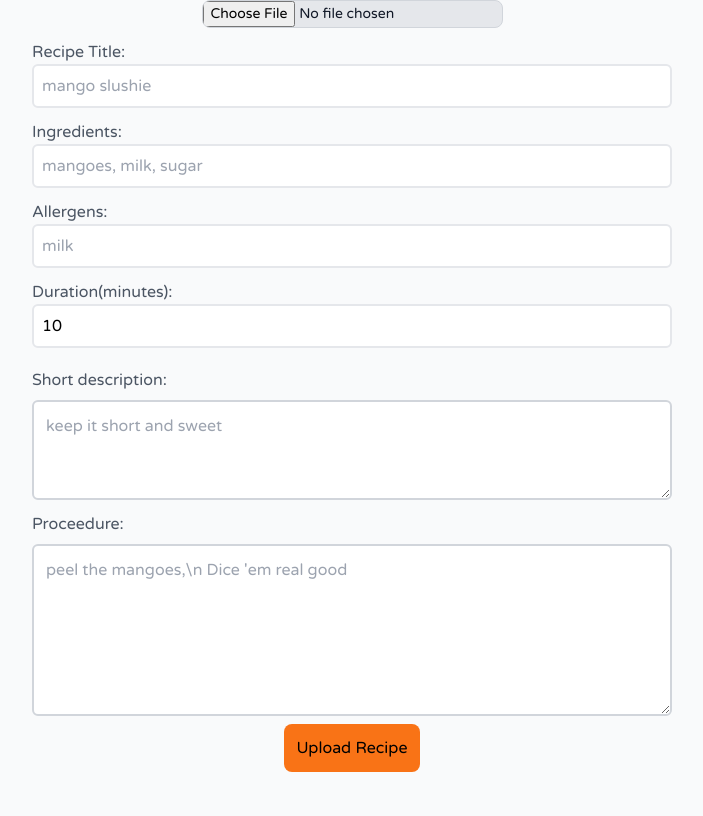
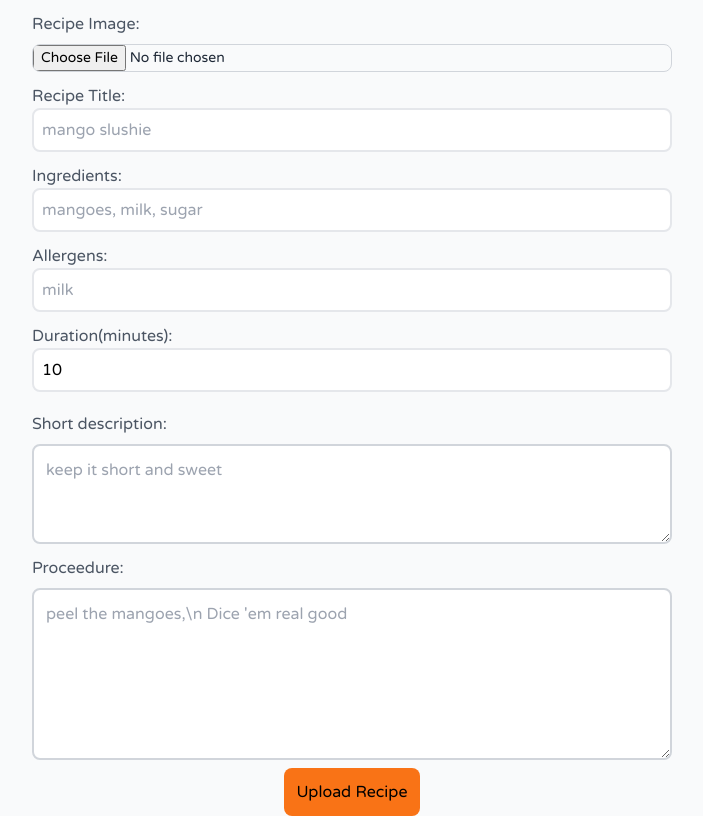
Before and after one commit to musaubrian/quick-bytes, a Vue app: page /add in a window 1280 px wide. Shown: the whole page, without its empty margins (288-991 px from the left). Built offline with nearby package versions, Linux system fonts and the light colour scheme; no server answers.

Commit message:
chore: improve image picker look

```diff
--- a/src/components/RecipesCard.vue
+++ b/src/components/RecipesCard.vue
@@ -3,8 +3,10 @@
         <div class="col-span-4 md:col-span-2 border-2 border-gray-300 rounded-lg flex flex-col px-4 py-2 items-center justify-around capitalize shadow-md"
             v-for="recipe in recipeStore.recipes" :key="recipe.id">
             <div class="inline-flex w-full justify-end py-2">
-                <img :src="recipe.imgLink" alt="recipe image"
-                    class="w-full h-11 rounded-full pr-1 object-cover object-center">
+                <div class="w-full object-cover">
+                    <img :src="recipe.imgLink" alt="recipe image"
+                        class="w-full h-11 rounded-full pr-1 object-cover object-center hover:brightness-50 hover:scale-105">
+                </div>
                 <span
                     class=" bg-blue-500 text-gray-100 p-2 rounded-full text-xs text-center inline-flex items-center justify-center">
                     <i class="material-icons text-sm text-center">alarm</i>
@@ -15,19 +17,19 @@
             <span class="text-gray-700 text-start w-full font-bold inline-flex items-center">Ingredients:
                 <p class="md:text-start md:ml-2 md:w-full md:font-normal md:inline-block hidden">
                     {{
-                    recipe.ingredients
+                            recipe.ingredients
                     }}</p>
             </span>
             <p class="text-start ml-2 mb-2 w-full font-normal md:hidden">
                 {{
-                recipe.ingredients
+                        recipe.ingredients
                 }}</p>
 
             <span class="inline-flex font-semibold text-gray-700 w-full items-center border-b-2 py-2">
                 <span class="w-5/12">Possible
                     Allergens:</span>
                 <p class="text-orange-400 ml-1 font-normal w-7/12" v-if="recipe.allergen != ''"> {{
-                recipe.allergen
+                        recipe.allergen
                 }}</p>
                 <p class="text-orange-400 ml-1 font-normal" v-if="recipe.allergen === ''"> None specified</p>
             </span>
--- a/src/views/AddRecipes.vue
+++ b/src/views/AddRecipes.vue
@@ -1,25 +1,27 @@
 <template>
     <form @submit.prevent="uploadRecipes()" class="w-full h-full flex flex-col items-center justify-center">
+        <label for="recipe-title" class="w-10/12 text-left md:w-6/12 mt-3 text-gray-600">Recipe Image:</label>
         <input type="file" accept="image/*" @change="onUpload(string)"
-            class="w-auto text-sm text-gray-900 bg-gray-200 rounded-lg border border-gray-300 cursor-pointer focus:outline-none"
+            class="block w-10/12 md:w-6/12 text-sm mt-2 text-gray-800 bg-gray-50 rounded-lg border border-gray-300 cursor-pointer dark:text-gray-200 focus:outline-none dark:bg-gray-700 dark:border-gray-700 dark:placeholder-gray-100"
             id="file_input" required />
+
         <label for="recipe-title" class="w-10/12 text-left md:w-6/12 mt-3 text-gray-600">Recipe Title:</label>
-        <input type="text" name="recipe-title" id="" class="w-10/12 border-2 md:w-6/12 p-2 rounded-md"
+        <input type="text" name="recipe-title" id="" class="w-10/12 border-2 md:w-6/12 p-2 rounded-lg"
             placeholder="mango slushie" v-model="recipeTitle" required>
         <label for="recipe-ingredients" class="w-10/12 text-left md:w-6/12 mt-3 text-gray-600">Ingredients:</label>
-        <input type="text" name="recipe-ingredients" id="" class="w-10/12 border-2 md:w-6/12 p-2 rounded-md"
+        <input type="text" name="recipe-ingredients" id="" class="w-10/12 border-2 md:w-6/12 p-2 rounded-lg"
             placeholder="mangoes, milk, sugar" v-model="ingredients" required>
         <label for="allergens" class="w-10/12 text-left md:w-6/12 mt-3 text-gray-600">Allergens:</label>
-        <input type="text" name="allergens" id="" class="w-10/12 border-2 md:w-6/12 p-2 rounded-md" placeholder="milk"
+        <input type="text" name="allergens" id="" class="w-10/12 border-2 md:w-6/12 p-2 rounded-lg" placeholder="milk"
             v-model="allergens">
         <label for="duration" class="w-10/12 text-left md:w-6/12 mt-3 text-gray-600">Duration(minutes):</label>
-        <input type="number" name="duration" class="w-10/12 border-2 md:w-6/12 p-2 rounded-md mb-2" v-model="timeTaken"
+        <input type="number" name="duration" class="w-10/12 border-2 md:w-6/12 p-2 rounded-lg mb-2" v-model="timeTaken"
             required>
         <label for="process" class="w-10/12 text-left md:w-6/12 mt-3 text-gray-600">Short description:</label>
-        <textarea rows="3" class="border-2 border-gray-300 rounded-md mt-2 w-10/12 md:w-6/12 p-3" v-model="shortDesc"
+        <textarea rows="3" class="border-2 border-gray-300 rounded-lg mt-2 w-10/12 md:w-6/12 p-3" v-model="shortDesc"
             required placeholder="keep it short and sweet"></textarea>
         <label for="process" class="w-10/12 text-left md:w-6/12 mt-3 text-gray-600">Proceedure:</label>
-        <textarea rows="6" name="process" class="border-2 border-gray-300 rounded-md mt-2 w-10/12 md:w-6/12 p-3"
+        <textarea rows="6" name="process" class="border-2 border-gray-300 rounded-lg mt-2 w-10/12 md:w-6/12 p-3"
             v-model="proceedure" placeholder="peel the mangoes,\n Dice 'em real good" required></textarea>
         <button type="submit"
             class="bg-orange-500 p-3 rounded-lg mt-2 active:bg-orange-600 hover:shadow-lg transition-all">
--- a/src/views/addimage.vue
+++ b/src/views/addimage.vue
@@ -2,10 +2,12 @@
     <form @submit.prevent="handleUpload()">
         <div className="flex flex-col items-center justify-center py-2">
 
+            <!-- <input type="file" accept="image/*" @change="onUpload()"
+                class="block w-auto text-sm text-gray-900 bg-gray-50 rounded-lg border border-gray-300 cursor-pointer focus:outline-none dark:bg-gray-700 dark:border-gray-600 dark:placeholder-gray-400"> -->
             <input type="file" accept="image/*" @change="onUpload()"
-                class="w-auto text-sm text-gray-900 bg-gray-200 rounded-lg border border-gray-300 cursor-pointer focus:outline-none"
-                id="file_input" required />
-            <button type="submit" class="bg-blue-500 mt-5 p-2 rounded-lg">add photo</button>
+                className="block w-auto text-sm text-gray-800 bg-gray-50 rounded-lg border border-gray-300 cursor-pointer dark:text-gray-200 focus:outline-none dark:bg-gray-700 dark:border-gray-700 dark:placeholder-gray-100"
+                id="file_input" />
+            <button type=" submit" class="bg-blue-500 mt-5 p-2 rounded-lg">add photo</button>
         </div>
 
     </form>
```
